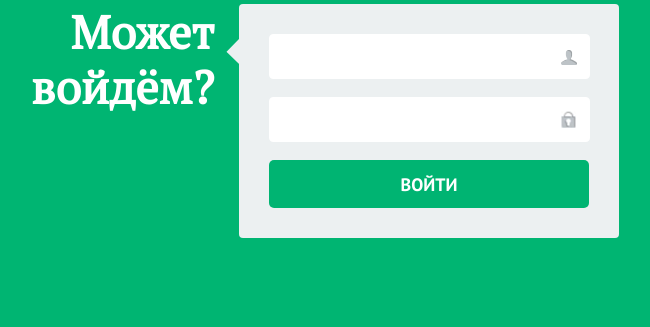
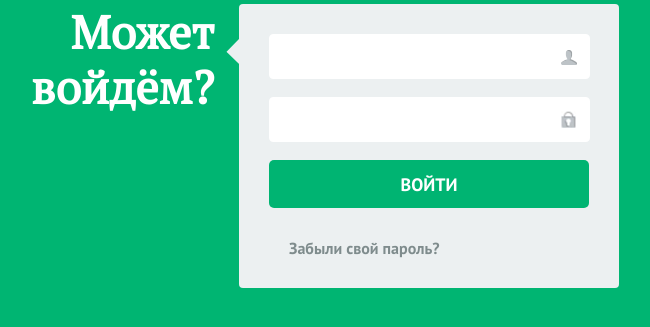
Before and after one commit to pomeo/insalesmailtrig, a Node project: template views/login.jade in a window 1280 px wide. Shown: the part 314-641 px from the top of the page, without its empty margins (281-931 px from the left). Run offline with Node 20 templates, Linux system fonts and the light colour scheme; the template is opened without the code that fills it, so the values that code supplies are empty.

Commit message:
ссылка на страницу востановления пароля

```diff
--- a/views/login.jade
+++ b/views/login.jade
@@ -19,6 +19,6 @@ block content
           div.b-login-l.i-lock
             input.b-login-i(type="text", name="pass")
           input.b-button-login(type="submit", value="ВОЙТИ")
-      // a.b-link-remember(href="/remember") Забыли свой пароль?
+        a.b-link-remember(href="/remember") Забыли свой пароль?
       p.b-annot.b-annot-left Может<br />войдём?
       i.b-arrow.b-arrow-left
```
